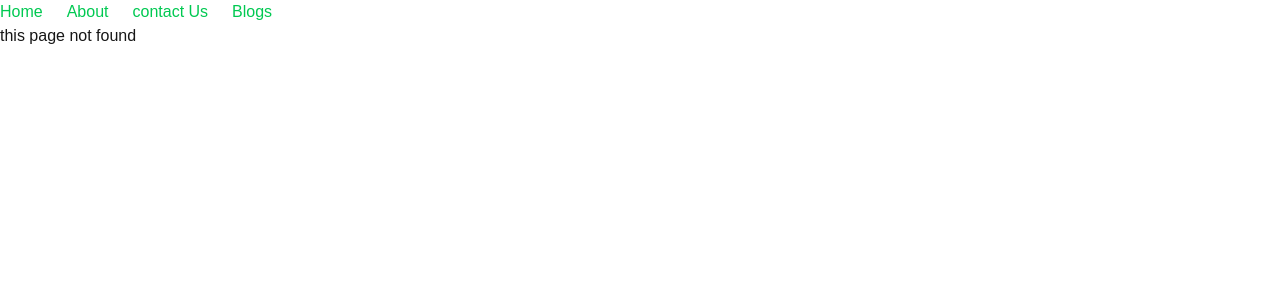
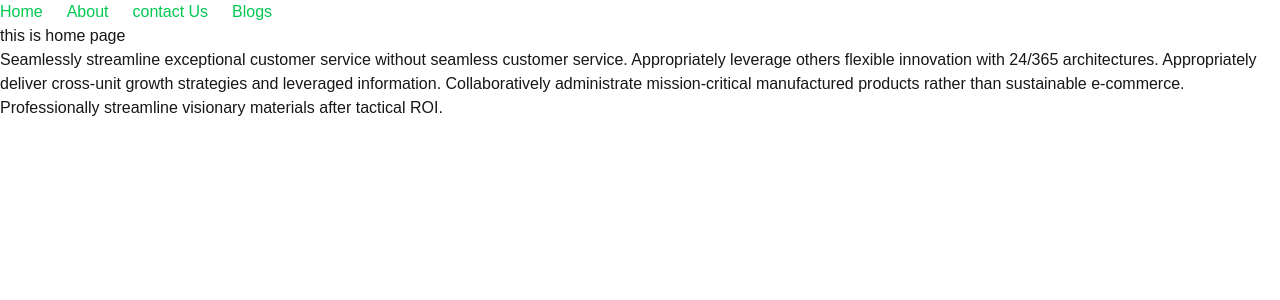
Before and after one commit to MujahidulIslam4541/next-app, a Next.js app: page / in a window 1280 px wide. Before the commit this address had no page. Shown: the top 300 px of the page. Built offline with nearby package versions, Linux system fonts and the light colour scheme.

Commit message:
use next  js use client and created components  folder

```diff
--- a/app/about/mission/page.js
+++ b/app/about/mission/page.js
@@ -1,9 +1,13 @@
+
+import Button from '@/app/components/Button'
 import React from 'react'
 
 const page = () => {
   return (
     <div className='text-blue-500 mt-10'>
       this is mission page .and her  parent page about
+
+      <Button></Button>
     </div>
   )
 }
--- a/app/about/page.js
+++ b/app/about/page.js
@@ -1,7 +1,6 @@
 import React from 'react'
 
 const about = () => {
-  throw new Error("there is a huge error")
   return (
     <div className='text-yellow-500 my-10'>
       this is about page
--- a/app/blogs/[id]/page.js
+++ b/app/blogs/[id]/page.js
@@ -1,4 +1,3 @@
-import React from "react";
 
 const blogPage = ({ params }) => {
   const { id } = params;
--- /dev/null
+++ b/app/components/Button.jsx
@@ -0,0 +1,16 @@
+'use client'
+import React from "react";
+
+const Button = () => {
+  return (
+    <div>
+      <div>
+        <button className="p-2 bg-yellow-400 rounded-sm" onClick={() => console.log("clicked here button")}>
+          clicked here
+        </button>
+      </div>
+    </div>
+  );
+};
+
+export default Button;
--- a/app/layout.js
+++ b/app/layout.js
@@ -20,7 +20,7 @@ export const metadata = {
 export default function RootLayout({ children }) {
   return (
     <html lang="en">
-      <body className={`${geistSans.variable} ${geistMono.variable} antialiased`}>
+      <body>
         <nav className=" text-green-500">
           <ul className="flex gap-6">
             <li>
--- /dev/null
+++ b/app/page.js
@@ -0,0 +1,17 @@
+import React from "react";
+
+const homePage = () => {
+  return (
+    <div>
+      this is home page
+      <h1>
+        Seamlessly streamline exceptional customer service without seamless customer service. Appropriately leverage
+        others flexible innovation with 24/365 architectures. Appropriately deliver cross-unit growth strategies and
+        leveraged information. Collaboratively administrate mission-critical manufactured products rather than
+        sustainable e-commerce. Professionally streamline visionary materials after tactical ROI.
+      </h1>
+    </div>
+  );
+};
+
+export default homePage;
```
